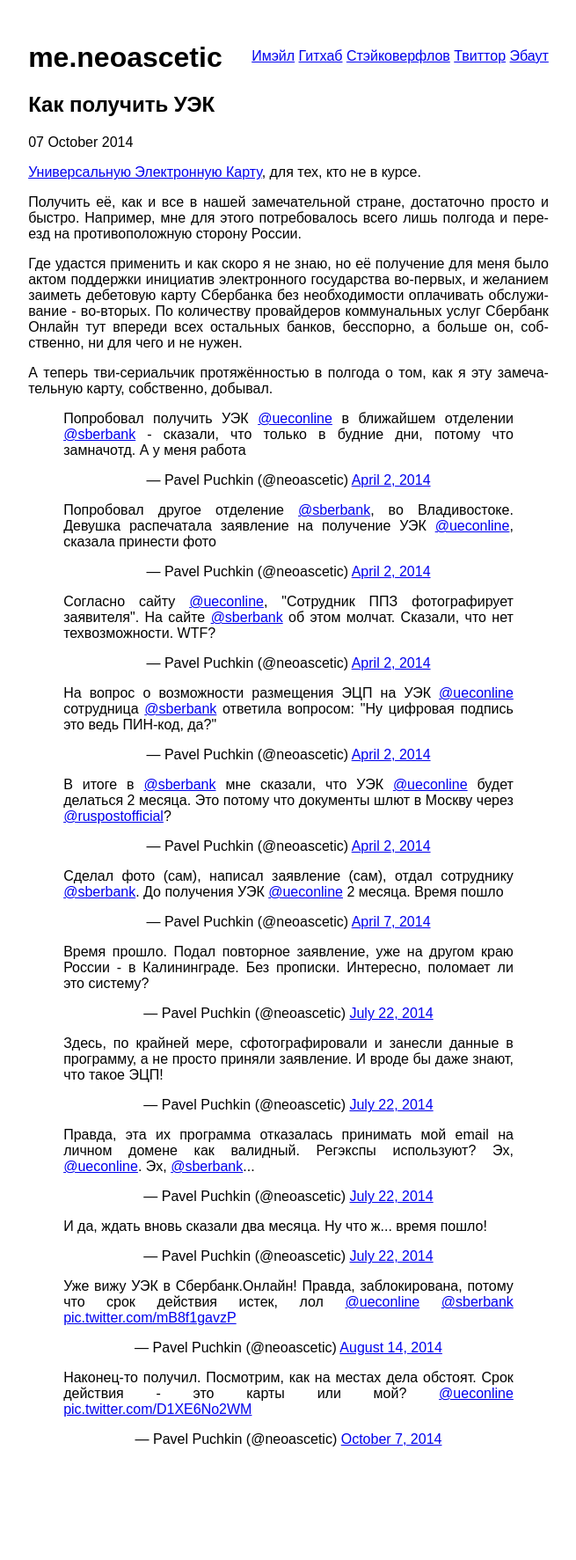
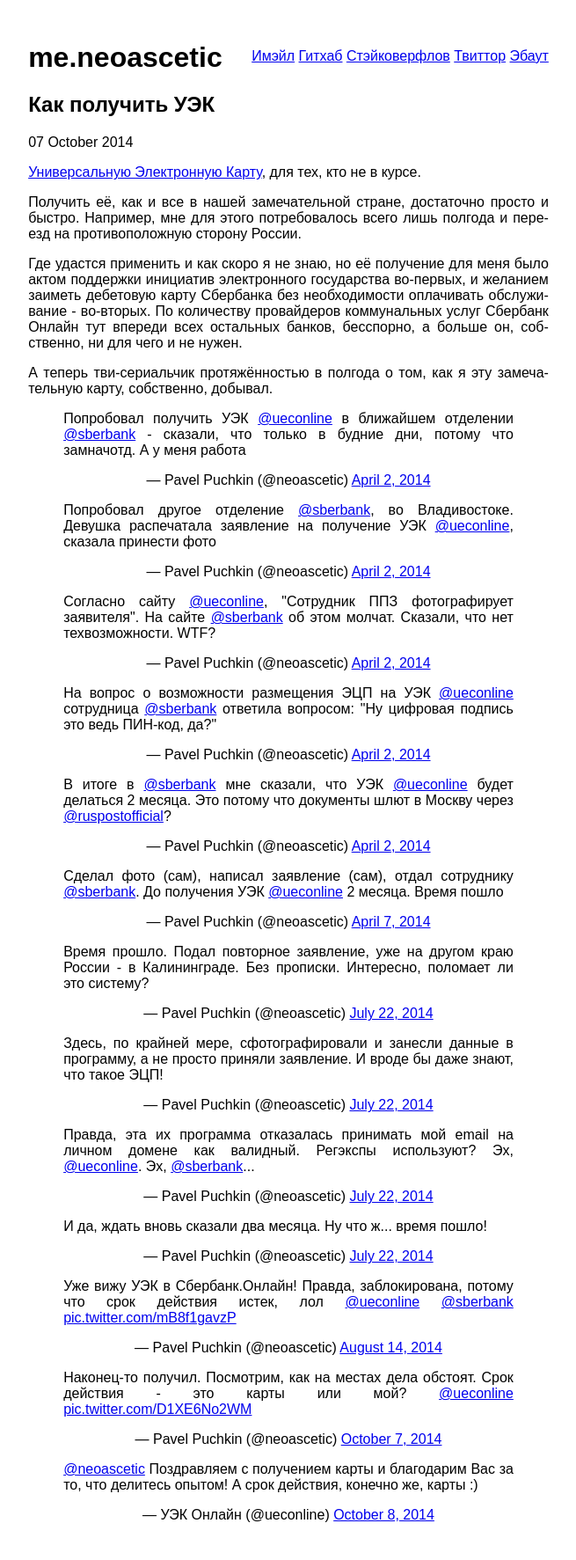
Before and after one commit to hacknug/iguides, a Jekyll site: the page built from _posts/2014-10-07-uecard.md, in a window 1280 px wide. Shown: the whole page at 88% size, without its empty margins (312-967 px from the left). Built offline with Jekyll 4.4.1, drawn with Linux system fonts in a browser that asks for light colours; Markdown is read by kramdown in place of the engine named in the settings; comment, search, counter and statistics services are not loaded; a style sheet for code colours, icons or effects is not loaded; before the commit the page ends 1687 px from its top, so only the background shows below that.

Commit message:
UEC reply

```diff
--- a/_posts/2014-10-07-uecard.md
+++ b/_posts/2014-10-07-uecard.md
@@ -30,6 +30,7 @@
 <blockquote class="twitter-tweet" align="center" data-conversation="none" lang="en"><p>И да, ждать вновь сказали два месяца. Ну что ж... время пошло!</p>&mdash; Pavel Puchkin (@neoascetic) <a href="https://twitter.com/neoascetic/status/491641371217125376">July 22, 2014</a></blockquote>
 <blockquote class="twitter-tweet" align="center" data-conversation="none" lang="en"><p>Уже вижу УЭК в Сбербанк.Онлайн! Правда, заблокирована, потому что срок действия истек, лол&#10;<a href="https://twitter.com/ueconline">@ueconline</a> <a href="https://twitter.com/sberbank">@sberbank</a> <a href="http://t.co/mB8f1gavzP">pic.twitter.com/mB8f1gavzP</a></p>&mdash; Pavel Puchkin (@neoascetic) <a href="https://twitter.com/neoascetic/status/499984122480427008">August 14, 2014</a></blockquote>
 <blockquote class="twitter-tweet" align="center" data-conversation="none" lang="en"><p>Наконец-то получил. Посмотрим, как на местах дела обстоят.&#10;Срок действия - это карты или мой?&#10;<a href="https://twitter.com/ueconline">@ueconline</a> <a href="http://t.co/D1XE6No2WM">pic.twitter.com/D1XE6No2WM</a></p>&mdash; Pavel Puchkin (@neoascetic) <a href="https://twitter.com/neoascetic/status/519551109330120704">October 7, 2014</a></blockquote>
+<blockquote class="twitter-tweet" align="center" data-conversation="none" lang="en"><p><a href="https://twitter.com/neoascetic">@neoascetic</a> Поздравляем с получением карты и благодарим Вас за то, что делитесь опытом! А срок действия, конечно же, карты :)</p>&mdash; УЭК Онлайн (@ueconline) <a href="https://twitter.com/ueconline/status/519756104218071041">October 8, 2014</a></blockquote>
 
 <script async src="//platform.twitter.com/widgets.js" charset="utf-8"></script>
 
```
